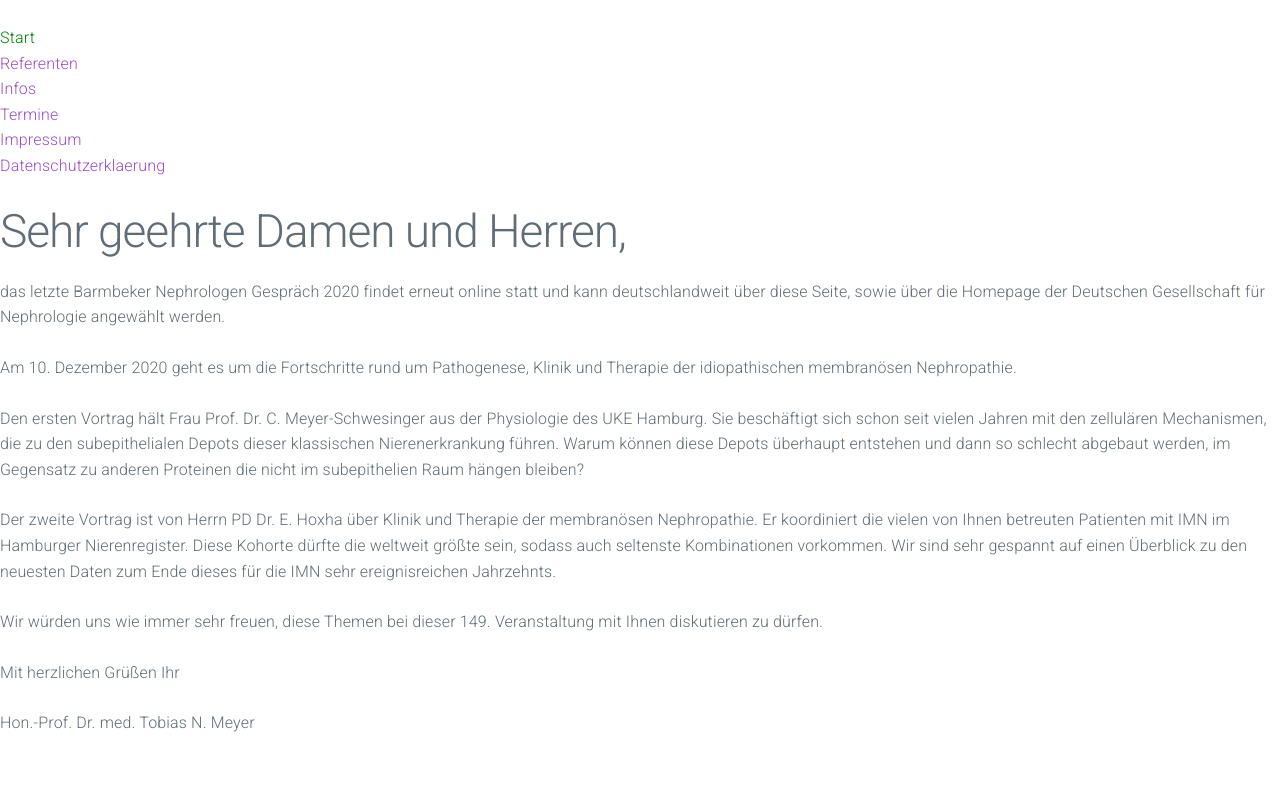
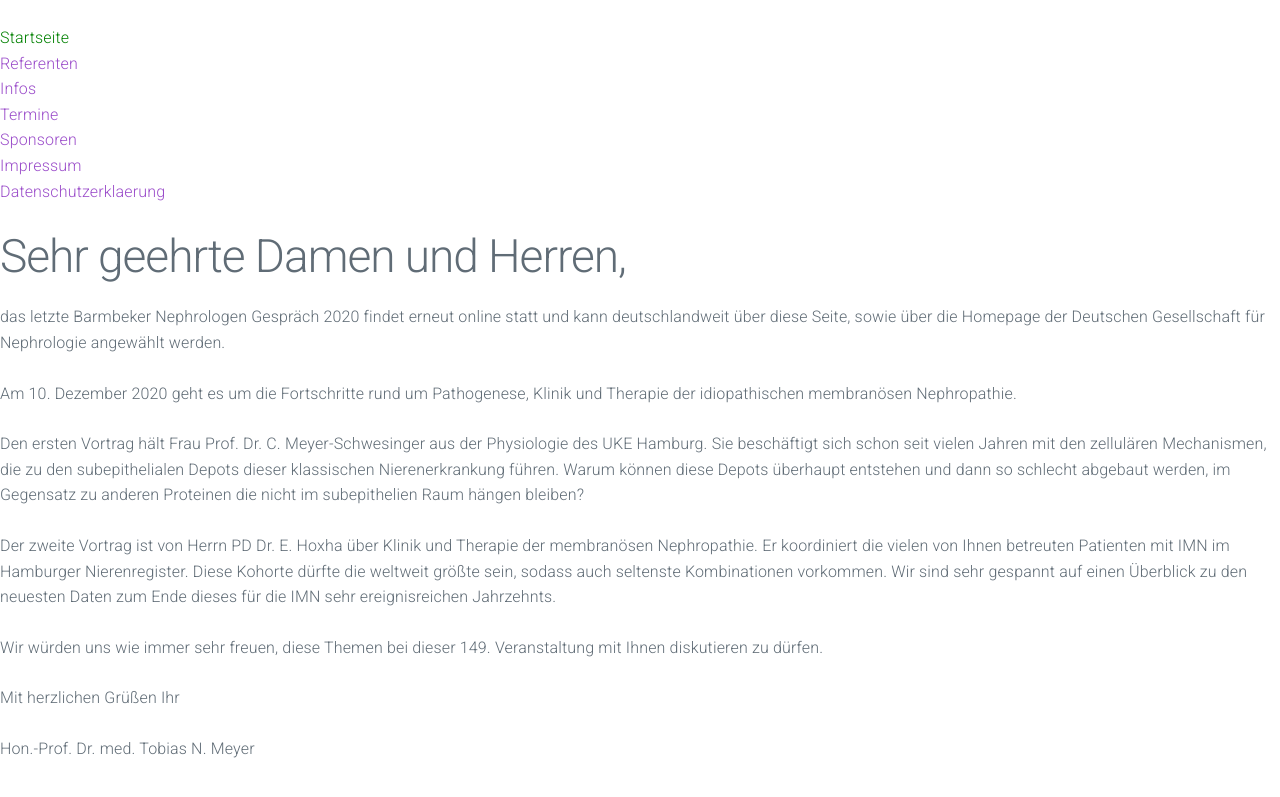
Before and after one commit to manuelpaul86/manuelpaul86.github.io, a Jekyll site: the page built from index.md, in a window 1280 px wide. Shown: the top 797 px of the page. Built offline with Jekyll 4.4.1, drawn with Linux system fonts in a browser that asks for light colours.

Commit message:
Sponsorenseite ergänzt

```diff
--- a/_data/navigation.yml
+++ b/_data/navigation.yml
@@ -1,4 +1,4 @@
-- name: Start
+- name: Startseite
   link: /
 - name: Referenten
   link: /referenten.html
@@ -6,6 +6,8 @@
   link: /infos.html
 - name: Termine
   link: /termine.html
+- name: Sponsoren
+  link: /sponsoren.html
 - name: Impressum
   link: /impressum.html
 - name: Datenschutzerklaerung
--- a/_layouts/default.html
+++ b/_layouts/default.html
@@ -8,10 +8,7 @@
     <title>{{ page.title }}</title>
   </head>
   <body>
-    <div class="pure-g">
-      <div class="pure-u-1-5"><p>{% include navigation.html %}</p></div>
-      <div class="pure-u-3-5"><p>{{ content }}</p></div>
-      <div class="pure-u-1-5"></div>
-    </div>
+    <p>{% include navigation.html %}</p>
+    <p>{{ content }}</p>
   </body>
 </html>
```
Also changed, not shown: sponsoren.md (added, +7 -0 lines).
